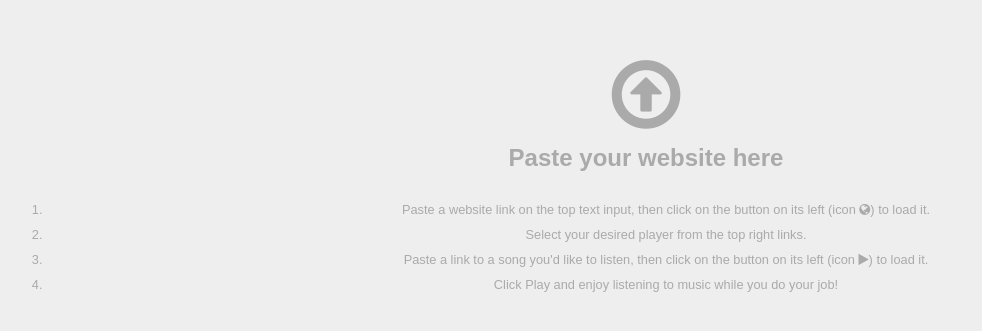
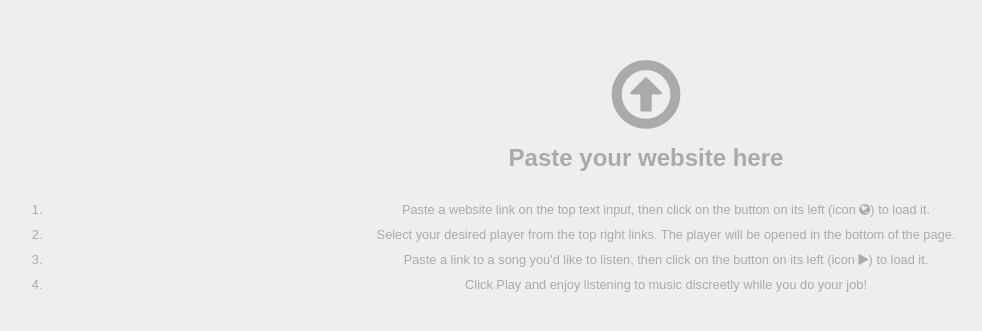
Before and after one commit to angelmunozs/officeplayer, a plain HTML site: page intro.html in a window 1280 px wide. Shown: the part 229-560 px from the top of the page, without its empty margins (2-984 px from the left). Drawn offline with nearby package versions, Linux system fonts and the light colour scheme.

Commit message:
Update intro

```diff
--- a/intro.html
+++ b/intro.html
@@ -21,13 +21,13 @@
 				Paste a website link on the top text input, then click on the button on its left (icon <span class="fa fa-globe"></span>) to load it.
 			</li>
 			<li>
-				Select your desired player from the top right links.
+				Select your desired player from the top right links. The player will be opened in the bottom of the page.
 			</li>
 			<li>
 				Paste a link to a song you'd like to listen, then click on the button on its left (icon <span class="fa fa-play"></span>) to load it.
 			</li>
 			<li>
-				Click Play and enjoy listening to music while you do your job!
+				Click Play and enjoy listening to music discreetly while you do your job!
 			</li>
 		</ol>
 	</div>
```
